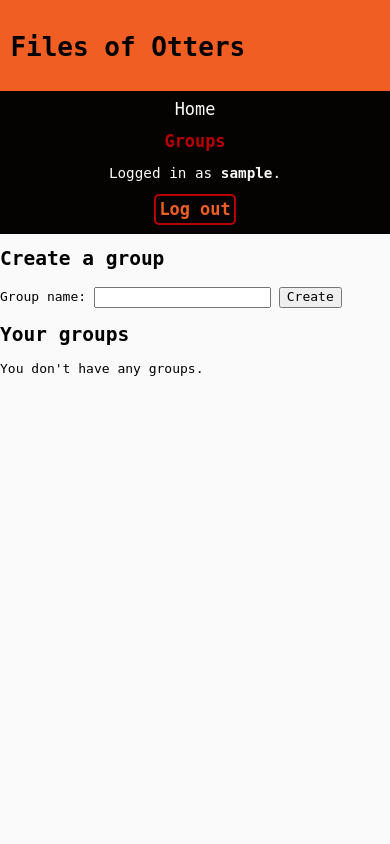
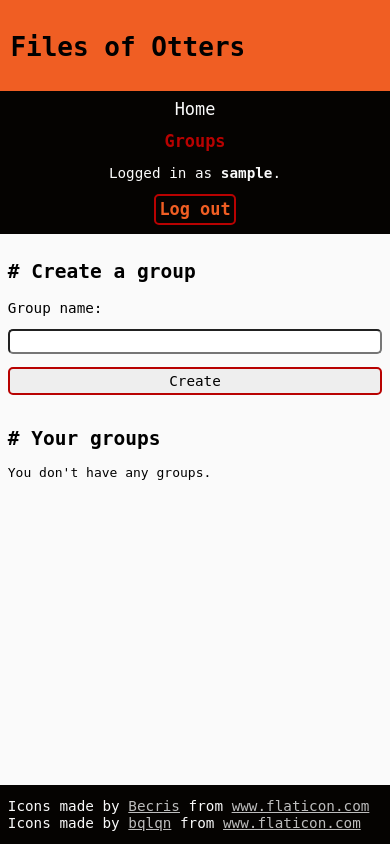
Before and after one commit to alcoholic-otters/filesofotters, a Django app: page /filesharing/group/manage/ in a window 390 px wide. Run offline with Django 3.2, Linux system fonts and the light colour scheme; the visitor is signed in with stand-in values (Sample User, id 1).

Commit message:
Style the group management page

```diff
--- a/filesharing/static/filesharing/css/base.css
+++ b/filesharing/static/filesharing/css/base.css
@@ -4,6 +4,7 @@
     --bg3: #050301;
     --theme1: #f05e23;
     --theme2: #b80201;
+    --theme1-transparent: rgba(240, 94, 35, 0.5);
     --theme2-transparent: rgba(184, 2, 1, 0.5);
     --dark1: #212121;
 }
--- /dev/null
+++ b/filesharing/static/filesharing/css/groups.css
@@ -0,0 +1,101 @@
+section {
+    margin-top: 2.5rem;
+}
+
+section:first-child {
+    margin-top: 1rem;
+}
+
+#new-group-form {
+    align-items: center;
+    display: flex;
+    flex-direction: row;
+    flex-wrap: wrap;
+}
+
+#new-group-form label {
+    font-size: 1.1em;
+    margin-right: .5rem;
+}
+
+#new-group-name {
+    border-radius: 5px;
+    font-size: 1.1em;
+    height: 1rem;
+    margin-right: .5rem;
+    padding: .3rem;
+}
+
+#groups-list {
+    font-size: 1.2em;
+    list-style-position: inside;
+    list-style-type: "👥";
+    padding: 0;
+}
+
+.groups-item {
+    margin-top: 2rem;
+}
+
+.groups-item:first-child {
+    margin-top: 0;
+}
+
+.member-list {
+    list-style-type: square;
+    margin: .5rem 0;
+    padding-left: 1rem;
+}
+
+.member-list-item {
+    padding: .15rem 0;
+}
+
+.remove-member-button {
+    background: none;
+    border: 2px solid var(--theme2);
+    border-radius: 5px;
+    color: var(--theme2);
+    font-weight: bold;
+    padding-top: 0;
+    padding-bottom: 0;
+}
+
+.remove-member-button:hover {
+    background: var(--theme1-transparent);
+}
+
+.new-member-name {
+    border-radius: 5px;
+    font-size: 1.1em;
+    height: 1rem;
+    padding: .3rem;
+}
+
+.group-name {
+    font-weight: bold;
+}
+
+.delete-group-button {
+    background: none;
+    border: 2px solid var(--theme2);
+    border-radius: 5px;
+    color: var(--theme2);
+    font-weight: bold;
+}
+
+.delete-group-button:hover {
+    background: var(--theme1-transparent);
+}
+
+@media only screen and (max-width: 500px) {
+    #new-group-form {
+        display: grid;
+        grid-template-columns: repeat(auto-fit, minmax(320px, 1fr));
+        grid-gap: 1rem;
+    }
+
+    #new-group-name {
+        margin: 0;
+    }
+}
--- a/filesharing/templates/filesharing/groups.html
+++ b/filesharing/templates/filesharing/groups.html
@@ -9,6 +9,7 @@
   {% load static %}
   <link rel="stylesheet" type="text/css" href="{% static 'filesharing/css/normalize.css' %}">
   <link rel="stylesheet" type="text/css" href="{% static 'filesharing/css/base.css' %}">
+  <link rel="stylesheet" type="text/css" href="{% static 'filesharing/css/groups.css' %}">
 </head>
 
 <body>
@@ -28,6 +29,7 @@
     </ul>
   </nav>
 
+  <main>
     {% if messages %}
     <section>
       <ul class="status-list">
@@ -39,45 +41,46 @@
     {% endif %}
 
     <section>
-    <h2>Create a group</h2>
-    <form method="post" action="{% url 'filesharing:group-create' %}">
+      <h2># Create a group</h2>
+
+      <form id="new-group-form" method="post" action="{% url 'filesharing:group-create' %}">
         {% csrf_token %}
         <label for="name">Group name:</label>
-      <input type="text" name="name" required>
-      <input type="submit" value="Create">
+        <input id="new-group-name" type="text" name="name" required>
+        <input class="submit-button" type="submit" value="Create">
       </form>
     </section>
 
     <section>
-    <h2>Your groups</h2>
+      <h2># Your groups</h2>
+
       {% if groups %}
-    <ul>
+      <ul id="groups-list">
       {% for group in groups %}
-      <li>
-        {{ group.display_name }}
+        <li class="groups-item">
+          <span class="group-name">{{ group.display_name }}</span>
           <a href="{% url 'filesharing:group-delete' group.id %}">
-          <button>Delete</button>
+            <button class="delete-group-button">Delete</button>
           </a>
 
-        <ul>
+          <ul class="member-list">
             {% for member in group.user_set.all %}
-          <li>
+            <li class="member-list-item">
                 {{ member.username }}
                 <a href="{% url 'filesharing:group-member-remove' group.id member.username %}">
-                <button>Remove</button>
+                  <button class="remove-member-button">x</button>
                 </a>
             </li>
             {% endfor %}
           </ul>
 
-        <form method="post" action="{% url 'filesharing:group-member-add' %}">
+          <form class="add-member-form" method="post" action="{% url 'filesharing:group-member-add' %}">
             {% csrf_token %}
-          <label for="name">New member:</label>
-          <input type="text" name="username" required>
+            <label for="name">User:</label>
+            <input class="new-member-name" type="text" name="username" required>
             <input type="hidden" name="group_id" value="{{ group.id }}">
-          <input type="submit" value="Add">
+            <input class="submit-button" type="submit" value="Add">
           </form>
-        <hr>
         </li>
       {% endfor %}
       </ul>
@@ -85,5 +88,17 @@
       <p>You don't have any groups.</p>
       {% endif %}
     </section>
+  </main>
+
+  <footer>
+    <div>
+      Icons made by <a href="https://creativemarket.com/Becris" title="Becris">Becris</a>
+      from <a href="https://www.flaticon.com/" title="Flaticon">www.flaticon.com</a>
+    </div>
+    <div>
+      Icons made by <a href="https://www.flaticon.com/authors/bqlqn" title="bqlqn">bqlqn</a>
+      from <a href="https://www.flaticon.com/" title="Flaticon">www.flaticon.com</a>
+    </div>
+  </footer>
 </body>
 </html>
```
Lines whose indentation alone changed are shown as unchanged.
